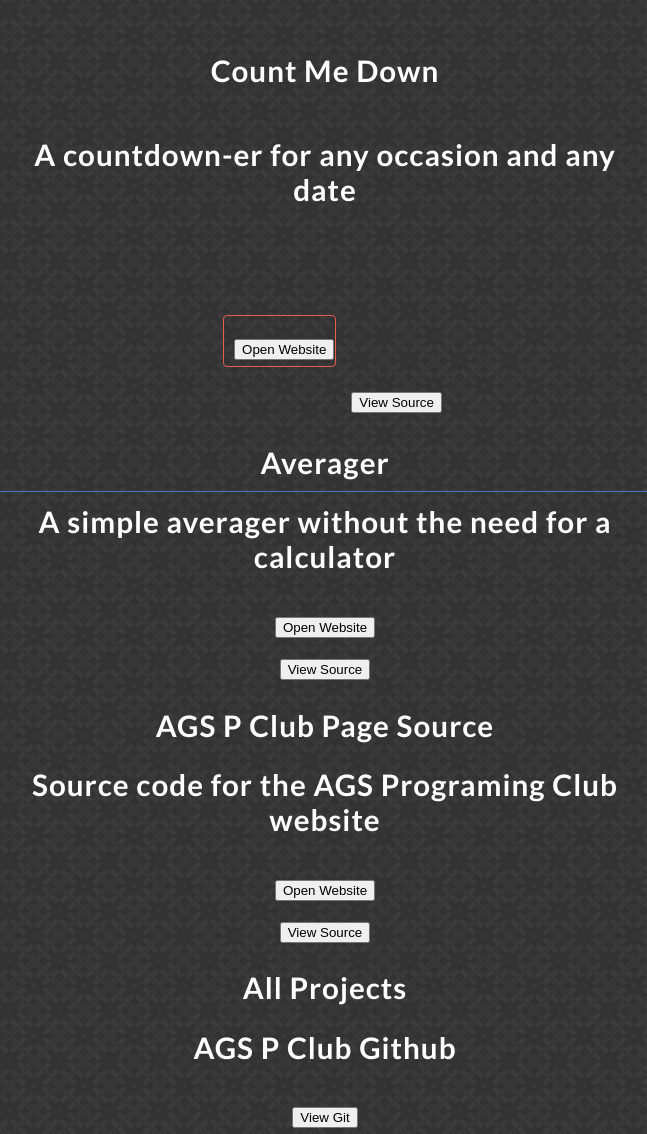
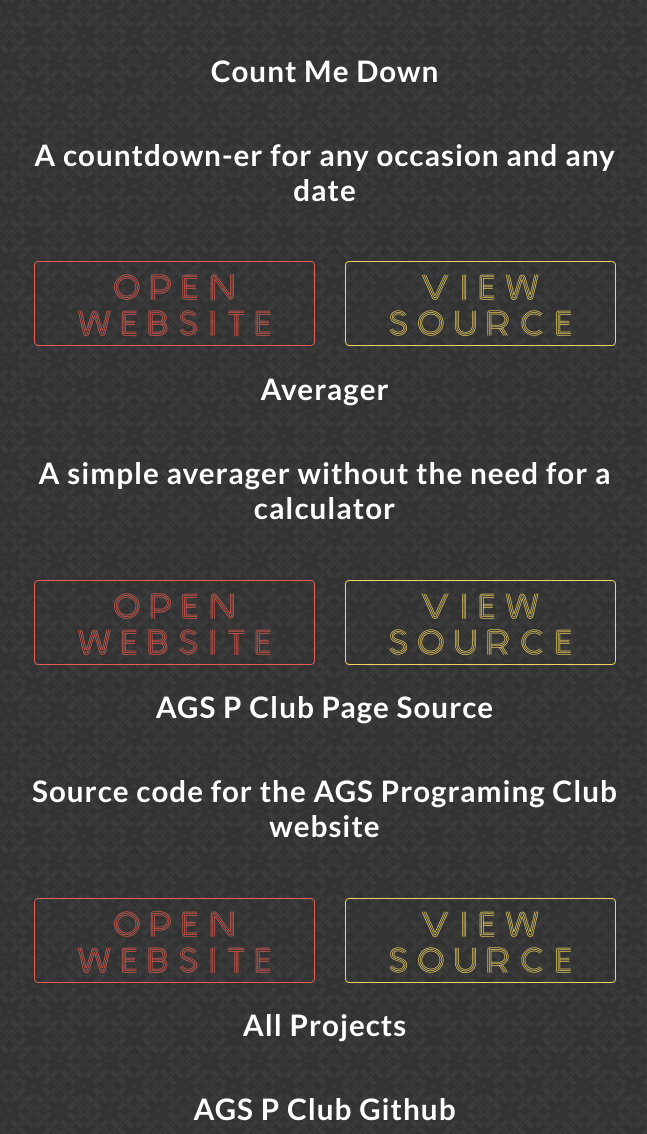
Before and after one commit to AGS-Programming-Group/Ags-Programming-Group.github.io, a plain HTML site: page projects/index.html in a window 1280 px wide. Shown: the part 313-1447 px from the top of the page, without its empty margins (315-962 px from the left). Drawn offline with Linux system fonts and the light colour scheme.

Commit message:
Update index.html

```diff
--- a/projects/index.html
+++ b/projects/index.html
@@ -44,10 +44,10 @@
 
 				<div class="btn_group">
 					<div class = "btn P_btn">
-						<a href="https://ags-programming-group.github.io/CountMeDown/"><button>Open Website</button></a>
-					</div
+						<a href="https://ags-programming-group.github.io/CountMeDown/">Open Website</a>
+					</div>
 					<div class = "btn R_btn">
-						<a href="https://github.com/AGS-Programming-Group/CountMeDown"><button>View Source</button></a>
+						<a href="https://github.com/AGS-Programming-Group/CountMeDown">View Source</a>
 					</div>
 				</div>
 
@@ -56,10 +56,10 @@
 
 				<div class="btn_group">
 					<div class = "btn P_btn">
-						<a href="https://ags-programming-group.github.io/averager/"><button>Open Website</button></a>
+						<a href="https://ags-programming-group.github.io/averager/">Open Website</a>
 					</div>
 					<div class = "btn R_btn">
-						<a href="https://github.com/AGS-Programming-Group/averager"><button>View Source</button></a>
+						<a href="https://github.com/AGS-Programming-Group/averager">View Source</a>
 					</div>
 				</div>
 
@@ -68,10 +68,10 @@
 
 				<div class="btn_group">
 					<div class = "btn P_btn">
-						<a href="https://ags-programming-group.github.io/"><button>Open Website</button></a>
+						<a href="https://ags-programming-group.github.io/">Open Website</a>
 					</div>
 					<div class = "btn R_btn">
-						<a href="https://github.com/AGS-Programming-Group/Ags-Programming-Group.github.io"><button>View Source</button></a>
+						<a href="https://github.com/AGS-Programming-Group/Ags-Programming-Group.github.io">View Source</a>
 					</div>
 				</div>
 
@@ -80,7 +80,7 @@
 
 				<div class="btn_group">
 					<div class = "btn D_btn">
-						<a href="https://github.com/AGS-Programming-Group"><button>View Git</button></a>
+						<a href="https://github.com/AGS-Programming-Group">View Git</a>
 					</div>
 				</div>
 			</div>
```
